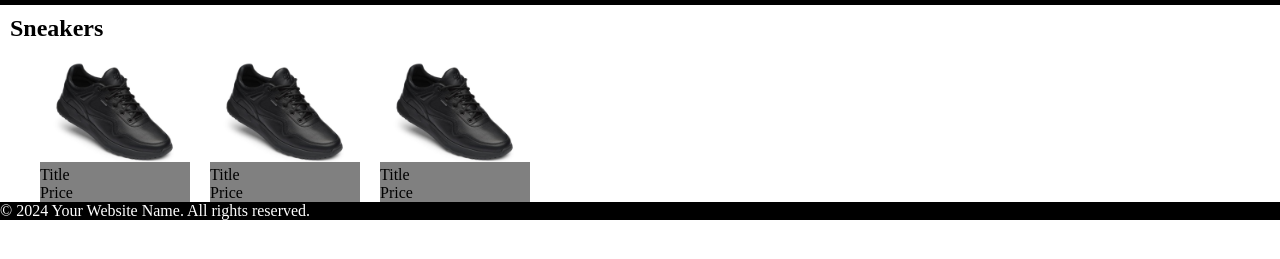
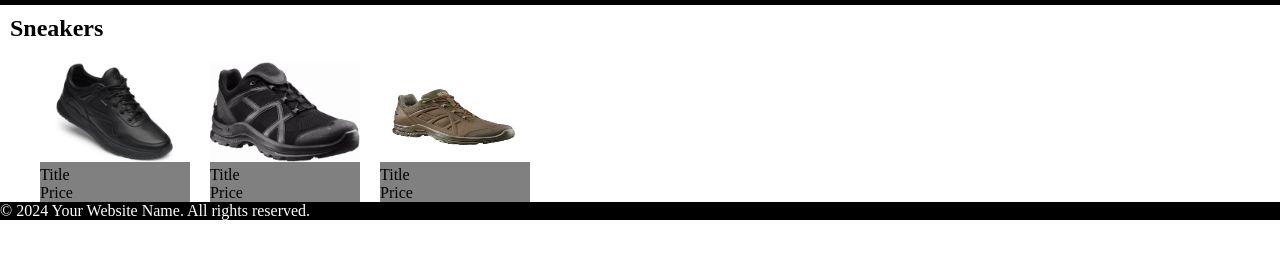
Before and after one commit to OlexandrVaidych/Internet-shop, a plain HTML site: page index.html in a window 1280 px wide. Shown: the part 45-304 px from the top of the page. Drawn offline with Linux system fonts and the light colour scheme.

Commit message:
imgs changed

```diff
--- a/index.html
+++ b/index.html
@@ -26,12 +26,12 @@
                 <p>Price</p>
             </div>
             <div class="product">
-                <img src="imgs/kross.jpg" alt="">
+                <img src="imgs/kros2.jpeg" alt="">
                 <p>Title</p>
                 <p>Price</p>
             </div>
             <div class="product">
-                <img src="imgs/kross.jpg" alt="">
+                <img src="imgs/kros3.jpg" alt="">
                 <p>Title</p>
                 <p>Price</p>
             </div>
```
Also changed, not shown: imgs/kros2.jpeg (added), imgs/kros3.jpg (added).
